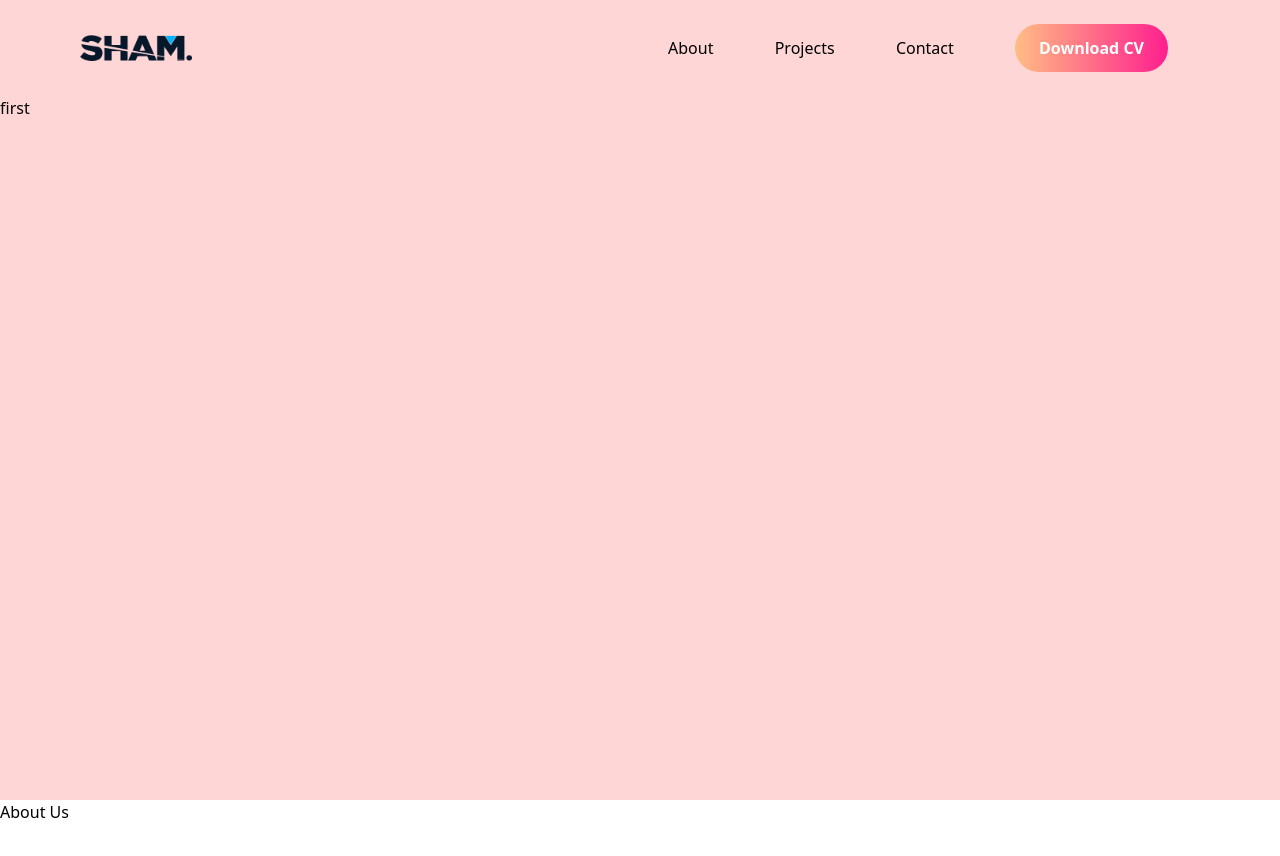
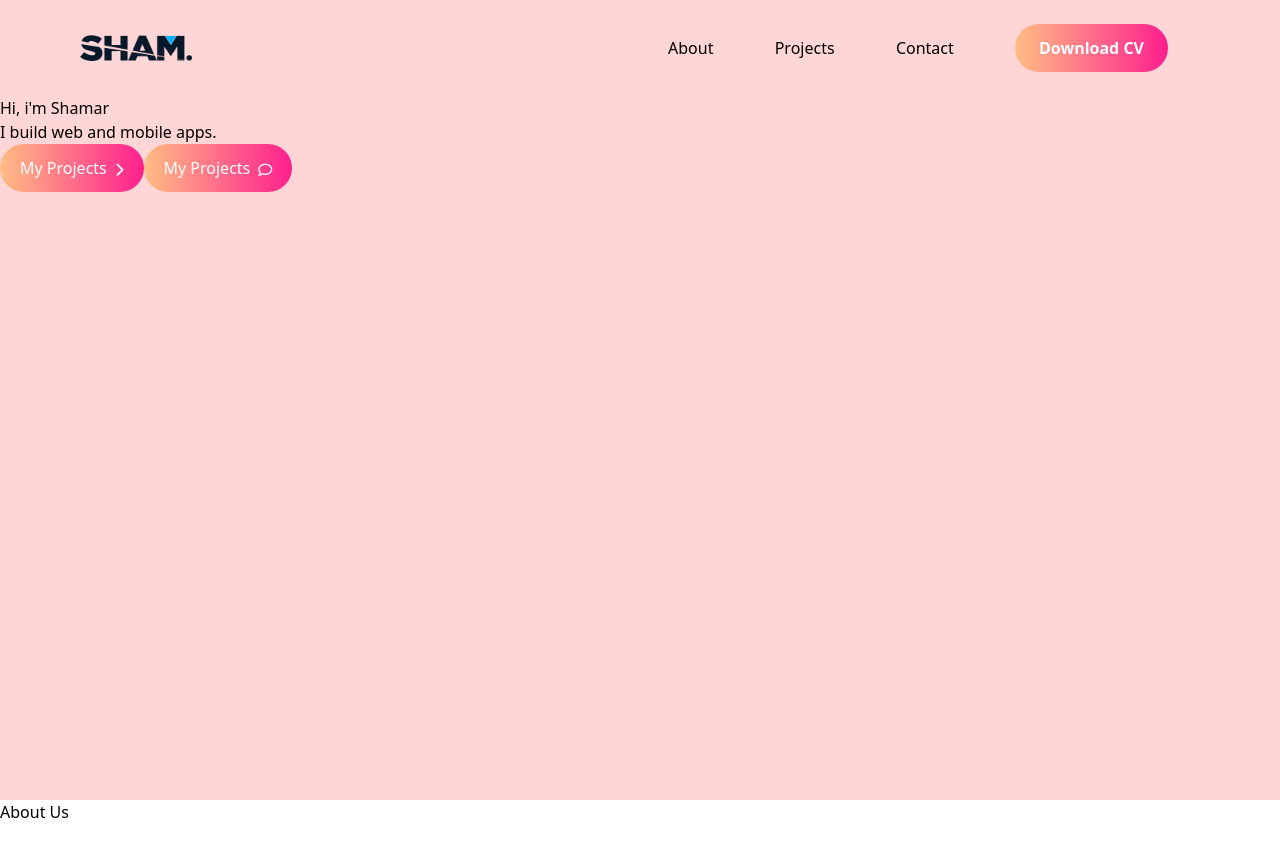
Before and after one commit to bhuwanP69/sham-portfolio, a React (Vite) app: page / in a window 1280 px wide. Shown: the top 856 px of the page. Built offline with nearby package versions, Linux system fonts and the light colour scheme.

Commit message:
made button color and animation

```diff
--- a/src/index.css
+++ b/src/index.css
@@ -6,4 +6,22 @@
   body{
     overflow-x: hidden;
   }
+  @keyframes bounce {
+    0% {
+       transform: translateX(0px);
+    }
+    60% {
+       transform: translateX(0px);
+    }
+    80% {
+       transform: translateX(5px);
+    }
+    100% {
+       transform: translateX(0px);
+    }
+ }
+ .left-to-right-bounce {
+  animation: bounce 2s infinite;
 }
+
+}
--- a/src/pages/First.jsx
+++ b/src/pages/First.jsx
@@ -1,7 +1,19 @@
 export default function First() {
     return (
       <div className="first h-screen pt-24 bg-body-color" id="first">
-       first
+       <h1>Hi, i'm Shamar</h1>
+       <h5>I build web and mobile apps.</h5>
+       <div className="buttons flex">
+        <button className="flex items-center  text-white gap-2 bg-gradient-to-r from-button-color1  to-button-color2 px-5 py-3 rounded-full ">
+          <p>My Projects</p>
+          <i class="fa-solid fa-chevron-right text-sm pt-1 left-to-right-bounce "></i>
+        </button>
+        <button className="flex items-center  text-white gap-2 bg-gradient-to-r from-button-color1  to-button-color2 px-5 py-3 rounded-full ">
+          <p>My Projects</p>
+          <i class="fa-regular fa-comment text-sm pt-1  "></i>
+        </button>
+
+       </div>
       </div>
     )
   }
```
